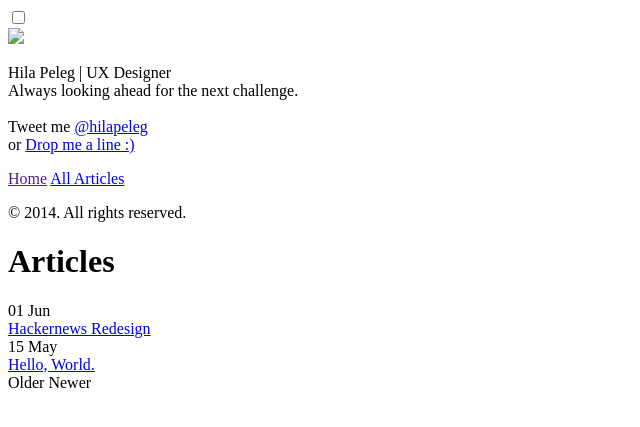
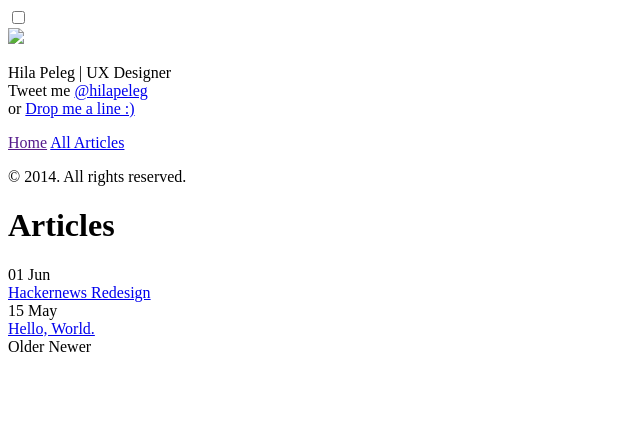
Before and after one commit to hilapeleg/www, a Jekyll site: the page built from articles.html, in a window 1280 px wide. Shown: the top 427 px of the page, without its empty margins (0-640 px from the left). Built offline with Jekyll 4.4.1, drawn with Linux system fonts in a browser that asks for light colours; Markdown is read by kramdown in place of the engine named in the settings.

Commit message:
Updated sidebar.html

```diff
--- a/_includes/sidebar.html
+++ b/_includes/sidebar.html
@@ -11,7 +11,7 @@
   <div class="sidebar-item">
     <p>
       Hila Peleg | UX Designer<br/>
-      Always looking ahead for the next challenge.<br/><br/>
+
 
      Tweet me <a href="http://twitter.com/hilapeleg">@hilapeleg</a><br>
    or <a href="mailto:hilapeleg@gmail.com?Subject=Hey!" target="_top">
```
